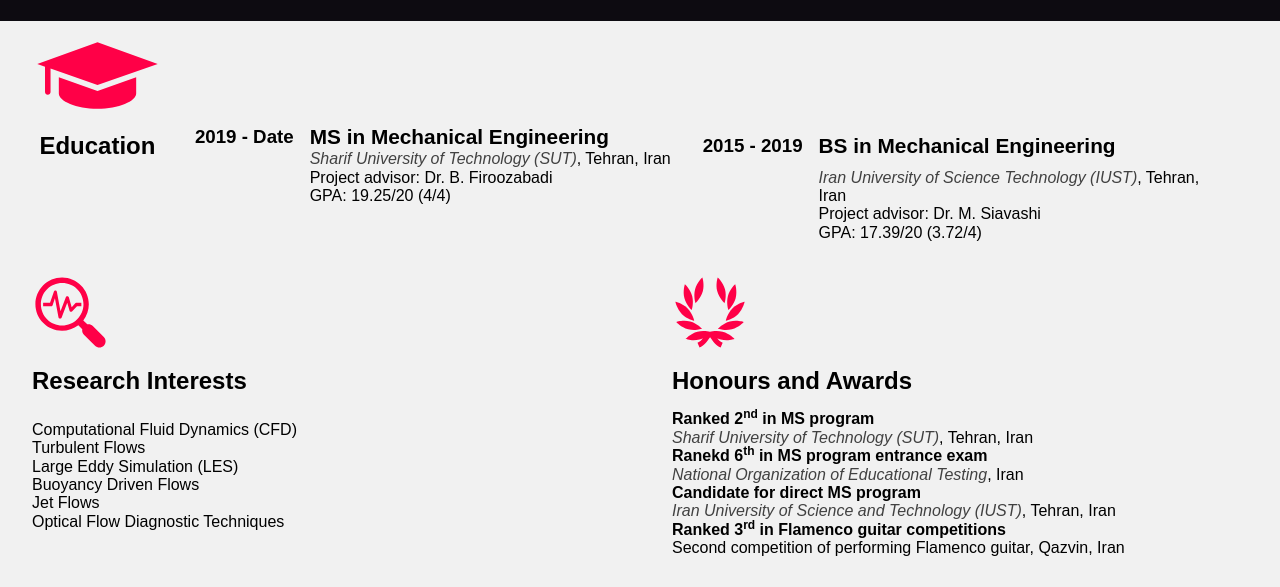
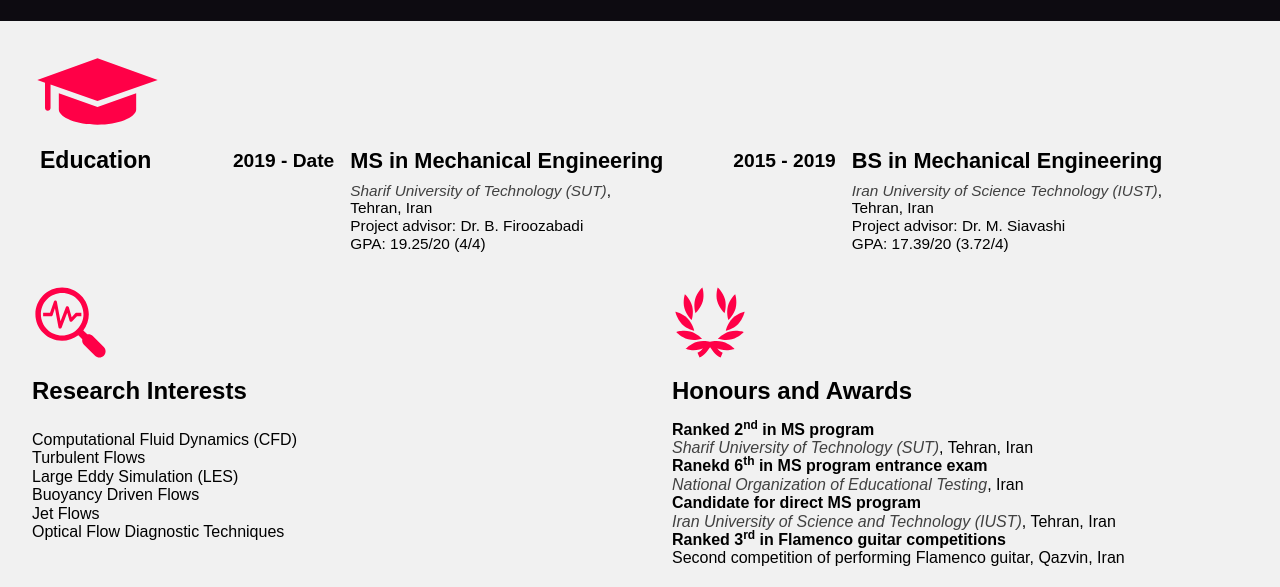
Before and after one commit to ShayanHBI/ShayanHBI.github.io, a website: page Academic Background/academic-background.html in a window 1280 px wide. Shown: the part 144-731 px from the top of the page. Drawn offline with Linux system fonts and the light colour scheme; files that its build step writes are made by us from their sources; files whose address does not match are found by name.

Commit message:
troubleshoot acad-bg grids

```diff
--- a/Academic Background/academic-background.html
+++ b/Academic Background/academic-background.html
@@ -33,7 +33,7 @@
         </header>
 
         <main class="main-flex">
-
+            <div class="grid-container">
                 <section class="education-grid">
                     <img src="../Resources/images/icons/Education.svg" alt="" class="education icon">
                     <div class="education-title">
@@ -44,7 +44,7 @@
                         <h3 class="date">2019 - Date</h3>
                         <h3 class="degree">MS in Mechanical Engineering</h3>
                         <div class="explanation">
-                        <p><a href="http://www.en.sharif.edu/"><span class="institute">Sharif University of Technology (SUT)</span></a>, Tehran, Iran</p>
+                            <p><a href="http://www.en.sharif.edu/"><span class="institute">Sharif University of Technology (SUT)</span></a>,<br> Tehran, Iran</p>
                             <ul>
                                 <li>Project advisor: <a href="http://sharif.ir/~firoozabadi/" class="professor">Dr. B. Firoozabadi</a></li>
                                 <li>GPA: 19.25/20 (4/4)</li>
@@ -55,7 +55,7 @@
                         <h3 class="date">2015 - 2019</h3>
                         <h3 class="degree">BS in Mechanical Engineering</h3>
                         <div class="explanation">
-                        <p><a href="http://www.iust.ac.ir/en"><span class="institute">Iran University of Science Technology (IUST)</span></a>, Tehran, Iran</p>
+                            <p><a href="http://www.iust.ac.ir/en"><span class="institute">Iran University of Science Technology (IUST)</span></a>,<br> Tehran, Iran</p>
                             <ul>
                                 <li>Project advisor: Dr. M. Siavashi</li>
                                 <li>GPA: 17.39/20 (3.72/4)</li>
@@ -63,6 +63,7 @@
                         </div>
                     </div>
                 </section>
+            </div>
             <div class="inline-grids">
                 <section class="research-interests-grid">
                     <img src="../Resources/images/icons/Research interests.svg" alt="" class="research-interests icon">
--- a/CSS/academic-background.css
+++ b/CSS/academic-background.css
@@ -100,6 +100,7 @@
 .main-flex {
     display: flex;
     flex-direction: column;
+    margin-top: 1rem;
 }
 
 .icon {
@@ -111,16 +112,17 @@
     display: grid;
     grid-template-columns: min-content, 1fr, 1fr;
     grid-template-rows: min-content, 1fr, 1fr;
-    text-align: center;
+    text-align: left;
     align-items: center;
-    justify-items: center;
-    font-size: 1rem;
+    justify-items: start;
+    font-size: 1.2vw;
 }
 
 .education .icon {
     grid-column: 1 / 2;
     grid-row: 1 / 2;
-    text-align: center;
+    height: 2vw;
+    justify-self: center;
 }
 
 .education-title {
@@ -130,6 +132,8 @@
     display: grid;
     grid-template-rows: 50% 50%;
     align-items: center;
+    justify-self: start;
+    margin-left: 0.5rem;
 }
 
 .education-title h2 {
@@ -137,12 +141,11 @@
 }
 
 .ms {
-    margin-left: 2rem;
     display: grid;
     grid-template-columns: min-content, 1fr;
     grid-template-rows: repeat(2, minmax(min-content, 1fr));
     align-items: center;
-    justify-items: center;
+    justify-items: start;
     text-align: left;
     align-self: flex-start;
     grid-column: 2 / 3;
@@ -154,29 +157,33 @@
     grid-template-columns: min-content, 1fr;
     grid-template-rows: repeat(2, minmax(min-content, 1fr));
     align-items: center;
-    justify-items: center;
+    justify-items: start;
     text-align: left;
     grid-column: 3 / 4;
     grid-row: 2 / 3;
 }
 
 .date {
+    font-size: 1.5vw;
     grid-column: 1 / 2;
 }
 
 .degree {
     grid-column: 2 / 3;
-    font-size: 1.3rem;
-    justify-self: flex-start;
+    font-size: 1.7vw;
+    justify-self: start;
     margin-left: 1rem;
+    margin-bottom: 2rem;
+    transform: translateY(1rem);
 }
 
 .explanation {
     margin-left: 1rem;
-    margin-right: 2rem;
+    margin-right: 1rem;
     grid-column: 2 / 3;
     margin-top: -0.6rem;
 }
+
 
 .inline-grids {
     display: grid;
```
Lines whose indentation alone changed are shown as unchanged.
